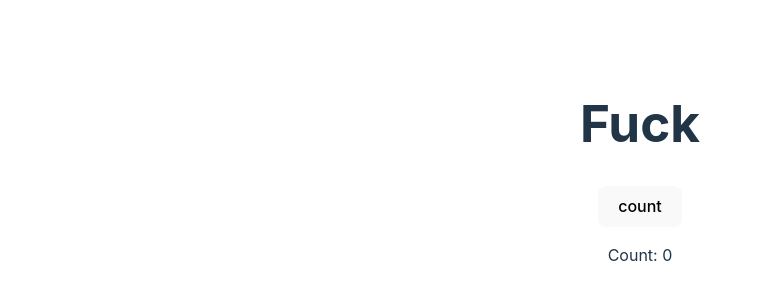
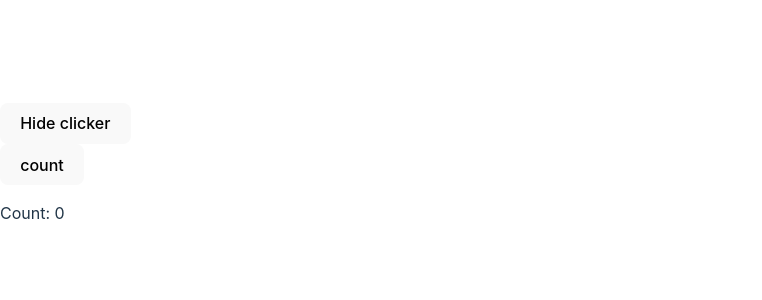
Before and after one commit to travisburns/reactthree-fiber, a React (Vite) app in the folder 41-first-react-application/reactthreefiberlessons/: page / in a window 1280 px wide. Shown: the part 228-528 px from the top of the page, without its empty margins (0-762 px from the left). Built offline with nearby package versions, Linux system fonts and the light colour scheme.

Commit message:
Added functional clicker with the addition of a hideclicker button in app.jsx to hide the clicker, once the clicker is hidden the values are removed from local storage

```diff
--- a/41-first-react-application/reactthreefiberlessons/src/App.jsx
+++ b/41-first-react-application/reactthreefiberlessons/src/App.jsx
@@ -1,17 +1,21 @@
 import { useState } from 'react'
+import Clicker from './Clicker'
 
 
-import './App.css'
 
-function App() {
-  const [count, setCount] = useState(0)
+export default function App() {
 
-  return (
-    <>
-      <h1>Fuck</h1>
+  const [hasClicker, setHasClicker] = useState(true)
 
-    </>
-  )
+const toggleClickerClick = () => {
+  setHasClicker(!hasClicker)
 }
 
-export default App
+  return <>
+  <button onClick={ toggleClickerClick }>{ hasClicker ? 'Hide' : 'Show' } clicker </button>
+  { hasClicker && <Clicker />}
+
+
+  </>
+
+}
--- a/41-first-react-application/reactthreefiberlessons/src/Clicker.jsx
+++ b/41-first-react-application/reactthreefiberlessons/src/Clicker.jsx
@@ -3,13 +3,30 @@ import React, { useEffect, useState } from 'react'
 
 function Clicker() {
 
-    const [click, setClick] = useState(0)
+    const [click, setClick] = useState(parseInt(localStorage.getItem('click') ?? 0))
 
 
     const clickCount = () => {
         setClick((prevState) =>  prevState + 1)
     }
 
+    useEffect(()=> {
+        return () =>
+        {
+            localStorage.removeItem('click')
+        }
+
+    }, [])
+
+
+    useEffect(() =>
+    {
+        localStorage.setItem('click', click)
+    },
+
+    [click]
+
+    )
 
     return (
 
--- a/41-first-react-application/reactthreefiberlessons/src/main.jsx
+++ b/41-first-react-application/reactthreefiberlessons/src/main.jsx
@@ -2,13 +2,13 @@ import React from 'react'
 import ReactDOM from 'react-dom/client'
 import App from './App.jsx'
 import './index.css'
-import Clicker from './Clicker.jsx'
 
-const toto = 'there'
+
+
 
 ReactDOM.createRoot(document.getElementById('root')).render(
   <React.StrictMode>
   <App />
-  <Clicker />
+
   </React.StrictMode>,
 )
```
